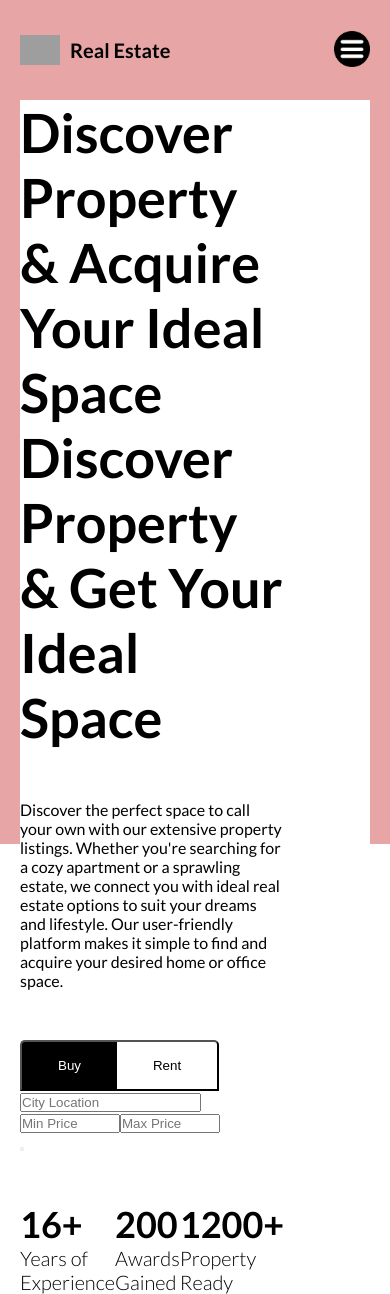
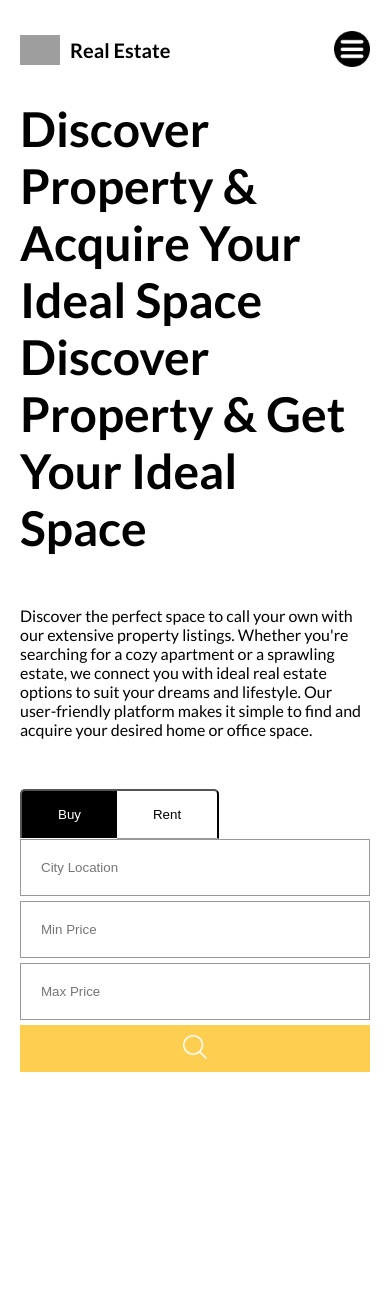
Before and after one commit to krzysztofrz/real-estate-kr, a React (Vite) app: page / in a window 390 px wide. Shown: the top 1294 px of the page. After the commit the page ends 1072 px from the top, so only its background shows below. Built offline with nearby package versions, Linux system fonts and the light colour scheme; grey boxes are pictures that could not be loaded.

Commit message:
home page / media queries 48_03_1

```diff
--- a/src/components/searchBar/SearchBar.jsx
+++ b/src/components/searchBar/SearchBar.jsx
@@ -44,8 +44,10 @@ const SearchBar = () => {
 					max={10000000}
 					placeholder="Max Price"
 				/>
+				<button>
+					<img src="search.png" alt="" />
+				</button>
 			</form>
-			<button src="/search.png"></button>
 		</div>
 	);
 };
--- a/src/components/searchBar/SearchBar.scss
+++ b/src/components/searchBar/SearchBar.scss
@@ -1,8 +1,11 @@
+@import "../../responsive.scss";
+
 .searchBar {
 	.type {
 		button {
 			padding: 16px 36px;
 			border: 1ps solid #999;
+			border-bottom: none;
 			cursor: pointer;
 			background-color: white;
 			text-transform: capitalize;
@@ -20,6 +23,71 @@
 			&:last-child {
 				border-top-right-radius: 5px;
 				border-left: none;
+
+				@include sm {
+					border-bottom: 1px solid #999;
+				}
+			}
+		}
+	}
+
+	form {
+		border: 1px solid #999;
+		display: flex;
+		justify-content: space-between;
+		height: 64px;
+		gap: 5px;
+
+		@include sm {
+			flex-direction: column;
+			border: none;
+		}
+
+		input {
+			border: none;
+			padding: 0 10px;
+			width: 200px;
+
+			@include lg {
+				padding: 0 5px;
+
+				&:nth-child(2),
+				&:nth-child(3) {
+					width: 140px;
+				}
+			}
+
+			@include md {
+				width: 200px;
+				&:nth-child(2),
+				&:nth-child(3) {
+					width: 200px;
+				}
+			}
+
+			@include sm {
+				width: auto;
+				padding: 20px;
+				border: 1px solid #999;
+				&:nth-child(2),
+				&:nth-child(3) {
+					width: auto;
+				}
+			}
+		}
+		button {
+			border: none;
+			cursor: pointer;
+			background-color: #fece51;
+			flex: 1;
+
+			@include sm {
+				padding: 10px;
+			}
+
+			img {
+				width: 24px;
+				height: 24px;
 			}
 		}
 	}
--- a/src/layout.scss
+++ b/src/layout.scss
@@ -10,17 +10,17 @@
 	flex-direction: column;
 
 	@include lg {
-		background-color: rgb(245, 203, 188);
+		// background-color: rgb(245, 203, 188);
 		max-width: 1280px;
 	}
 
 	@include md {
-		background-color: rgb(151, 176, 221);
+		// background-color: rgb(151, 176, 221);
 		max-width: 768px;
 	}
 
 	@include sm {
-		background-color: rgb(232, 165, 165);
+		// background-color: rgb(232, 165, 165);
 		max-width: 640px;
 	}
 	.content {
--- a/src/pages/homePage/homePage.scss
+++ b/src/pages/homePage/homePage.scss
@@ -1,3 +1,5 @@
+@import "../../responsive.scss";
+
 .homePage {
 	display: flex;
 	height: 100%;
@@ -6,22 +8,42 @@
 		flex: 3;
 
 		.wrapper {
-			padding-right: 100px;
+			padding-right: 75px;
 			display: flex;
 			flex-direction: column;
 			justify-content: center;
 			gap: 50px;
 			height: 100%;
 
+			@include md {
+				padding: 0px;
+			}
+
+			@include sm {
+				justify-content: flex-start;
+			}
+
 			.title {
 				font-size: 54px;
+
+				@include lg {
+					font-size: 48px;
+				}
+			}
 		}
 		.boxes {
 			display: flex;
 			justify-content: space-between;
 
+			@include sm {
+				display: none;
+			}
+
 			h1 {
 				font-size: 36px;
+				@include md {
+					font-size: 24px;
+				}
 			}
 			h2 {
 				font-size: 20px;
@@ -39,10 +61,17 @@
 	align-items: center;
 	// overflow: hidden;
 
+	@include md {
+		display: none;
+	}
+
 	img {
 		width: 115%;
 		position: absolute;
 		right: 0px;
+
+		@include lg {
+			width: 105%;
 		}
 	}
 }
```
Lines whose indentation alone changed are shown as unchanged.
